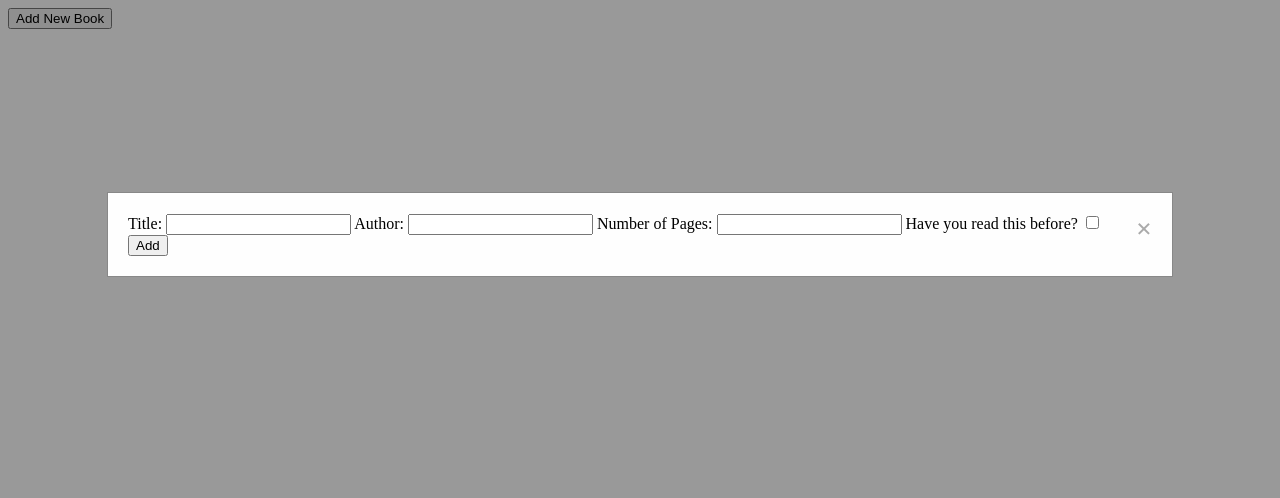
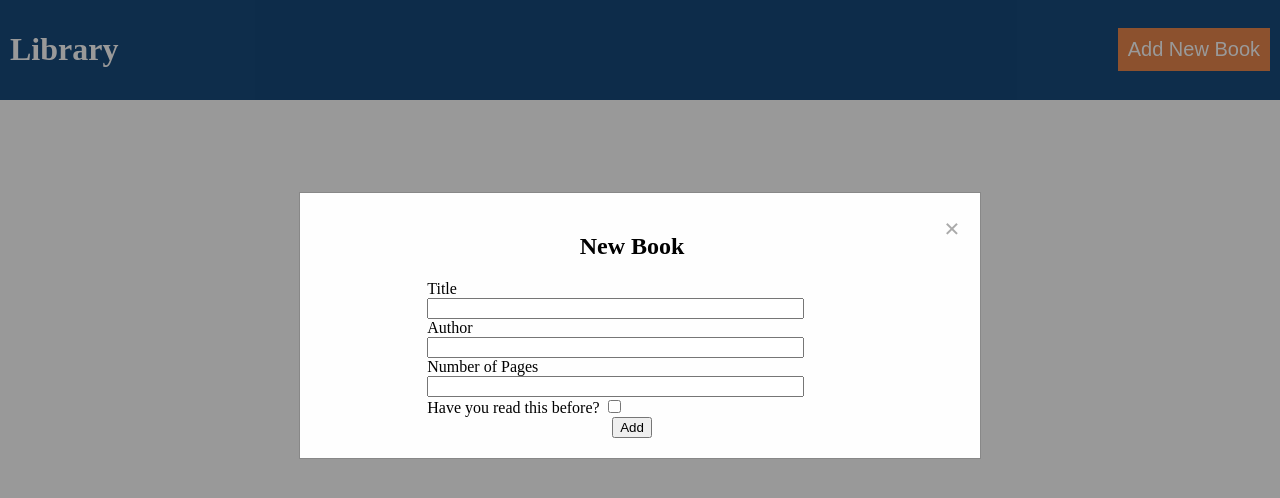
Before and after one commit to jldublu/library, a plain HTML site: page index.html in a window 1280 px wide. Both pictures are taken after a click on the button "Add New Book". Drawn offline with Linux system fonts and the light colour scheme.

Commit message:
Add styling to header and modal

```diff
--- a/index.html
+++ b/index.html
@@ -7,17 +7,19 @@
     <script src="script.js" defer></script>
   </head>
   <body>
-    <!-- button to bring up add book modal -->
-    <button name="new-book">Add New Book</button>
-
+    <header>
+      <h1>Library</h1>
+      <button name="new-book">Add New Book</button>
+    </header>
     <div class="modal">
       <div class="modal-content">
         <span class="close">&times;</span>
         <!-- form to add book -->
         <form class="add-form">
-          <label>Title: <input type="text" name="title" required></label>
-          <label>Author: <input type="text" name="author" required></label>
-          <label>Number of Pages: <input type="number" name="pages" required></label>
+          <h2>New Book</h2>
+          <label>Title <input type="text" name="title" required></label>
+          <label>Author <input type="text" name="author" required></label>
+          <label>Number of Pages <input type="number" name="pages" required></label>
           <label>Have you read this before? <input type="checkbox" name="read"></label>
           <button name="submit">Add</button>
         </form>
@@ -25,8 +27,9 @@
     </div>
 
     <!-- container to display books -->
-    <div class="book-container"></div>
-
+    <main>
+      <div class="book-container"></div>
+    </main>
     </div>
   </body>
 </html>
--- a/main.css
+++ b/main.css
@@ -1,3 +1,30 @@
+body {
+  margin: 0;
+  padding: 0;
+  width: 100%;
+  height: 100%;
+}
+
+header {
+  display: flex;
+  justify-content: space-between;
+  align-items: center;
+  background:#174A7C;
+  color: white;
+  padding: 10px;
+}
+
+button[name=new-book] {
+  height: 5 0px;
+  padding: 10px;
+  background: #E9864C;
+  color: white;
+  font-size: 20px;
+  border: none;
+  box-shadow: none;
+  cursor: pointer;
+}
+
 .book-container {
   display: flex;
   flex-wrap: wrap;
@@ -9,8 +36,12 @@
   border: 1px solid black;
   width: 10%;
   min-width: 200px;
-  margin: 5px;
+  margin: 10px;
   text-align: center;
+}
+
+.delete-book {
+  background: #ff5454;
 }
 
 .modal {
@@ -31,7 +62,7 @@
   margin: 15% auto; /* 15% from the top and centered */
   padding: 20px;
   border: 1px solid #888;
-  width: 80%; /* Could be more or less, depending on screen size */
+  width: 50%;
 }
 
 .close {
@@ -47,3 +78,19 @@
   text-decoration: none;
   cursor: pointer;
 }
+
+.add-form {
+  margin: 0 auto;
+  display: flex;
+  flex-direction: column;
+  align-items: center;
+  width: 80%;
+}
+
+label {
+  width: 80%;
+}
+
+label input[type=text], label input[type=number] {
+  width: 90%;
+}
--- a/script.js
+++ b/script.js
@@ -1,14 +1,13 @@
+'use strict'
 let myLibrary = getLibraryFromStorage();
 const bookContainer = document.querySelector('.book-container');
+const modal = document.querySelector('.modal');
+const newBookButton = document.querySelector('button[name=new-book]');
+const closeModal = document.querySelector('.close');
+const readButton = document.querySelector('.read');
 
 window.onload = displayAllBooks();
 document.querySelector('.add-form').addEventListener('submit', addBookToLibrary);
-
-let modal = document.querySelector('.modal');
-let newBookButton = document.querySelector('button[name=new-book]');
-let closeModal = document.querySelector('.close');
-
-let readButton = document.querySelector('.read');
 
 //open modal
 newBookButton.onclick = function() {
```
